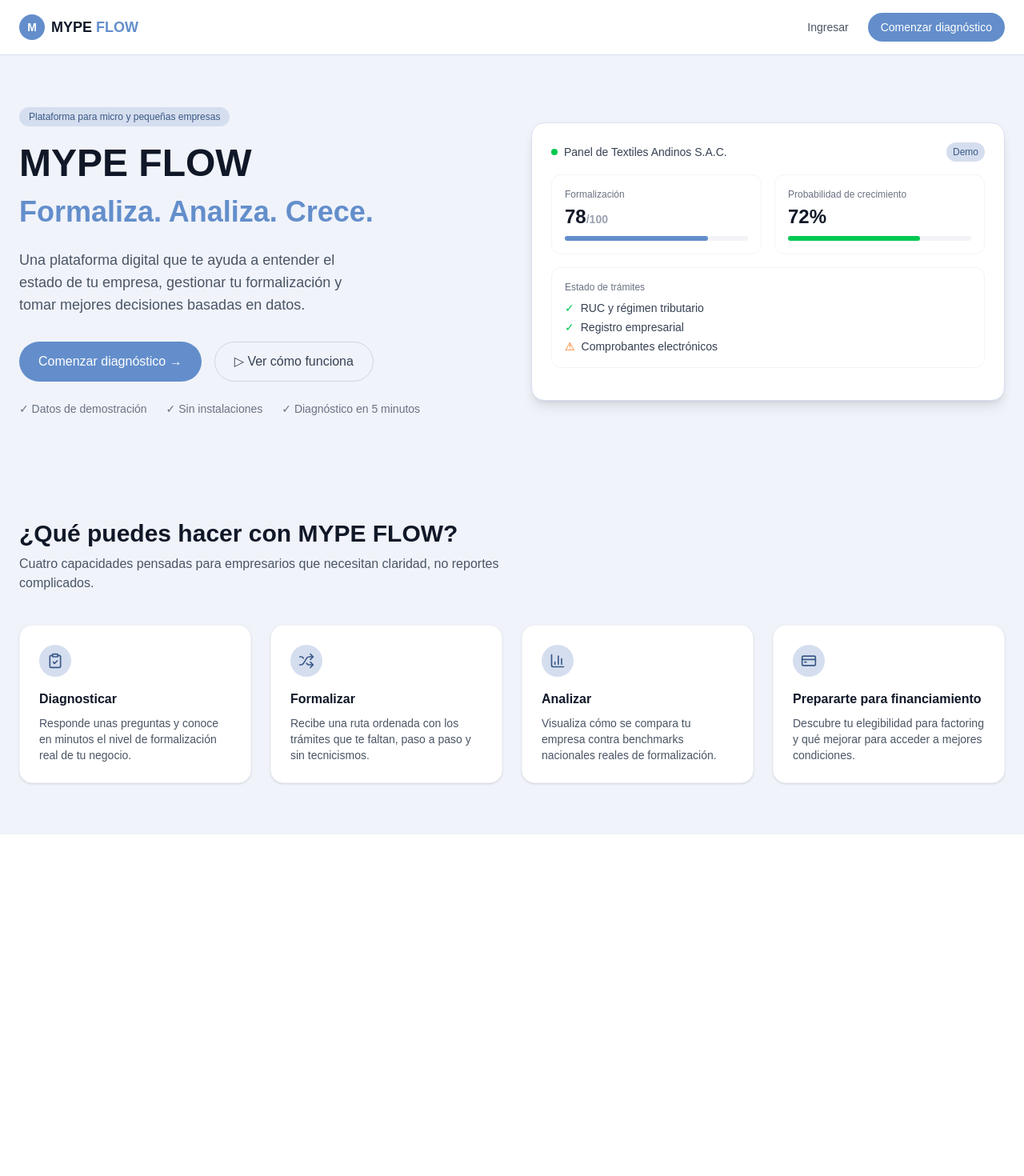
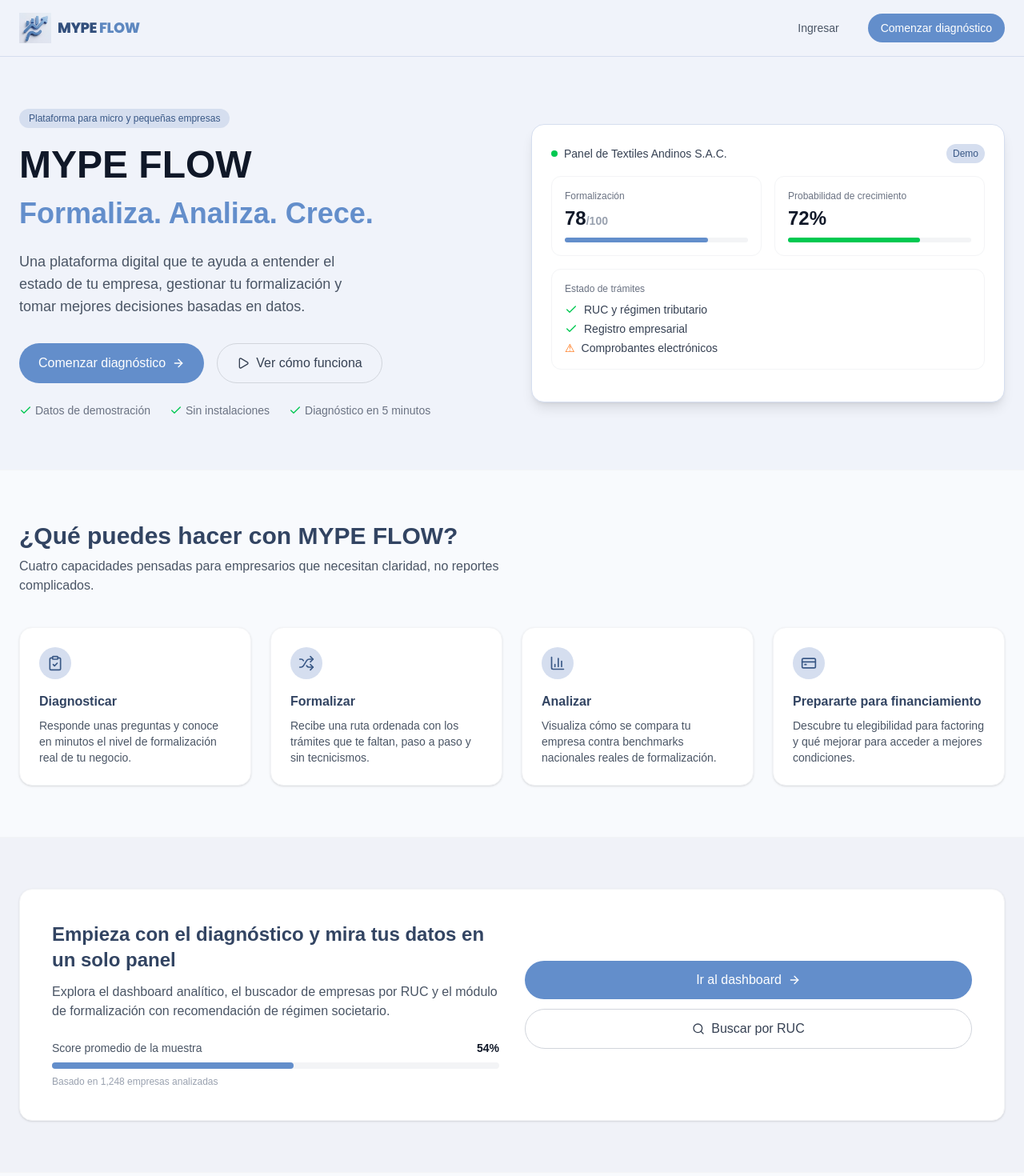
Before and after one commit to Dxexo10/mype-flow, a Next.js app in the folder web/: page / in a window 1280 px wide. Shown: the top 1470 px of the page at 80% size. Before the commit the page ends 1043 px from the top, so only its background shows below. Built offline with nearby package versions, Linux system fonts and the light colour scheme.

Commit message:
style: landing updates

```diff
--- /dev/null
+++ b/web/app/components/CTASection.tsx
@@ -0,0 +1,42 @@
+import { ArrowRight, Search } from "lucide-react";
+
+export default function CTASection() {
+  return (
+    <section className="bg-[#F0F2F8] py-16 border-t border-gray-100">
+      <div className="max-w-7xl mx-auto px-6">
+        <div className="bg-white rounded-2xl border border-gray-100 shadow-sm p-10 grid md:grid-cols-2 gap-8 items-center">
+          <div>
+            <h3 className="text-2xl font-extrabold text-[#324462] mb-3">
+                Empieza con el diagnóstico y mira tus datos en un solo panel
+            </h3>
+            <p className="text-gray-600 mb-6">
+              Explora el dashboard analítico, el buscador de empresas por RUC
+              y el módulo de formalización con recomendación de régimen
+              societario.
+            </p>
+
+            <div className="mb-2 flex justify-between text-sm">
+              <span className="text-gray-600">Score promedio de la muestra</span>
+              <span className="font-bold text-gray-900">54%</span>
+            </div>
+            <div className="h-2 bg-gray-100 rounded-full mb-2">
+              <div className="h-2 bg-brand-500 rounded-full w-[54%]"></div>
+            </div>
+            <p className="text-xs text-gray-400">
+              Basado en 1,248 empresas analizadas
+            </p>
+          </div>
+
+          <div className="flex flex-col gap-3">
+            <button className="flex items-center justify-center gap-2 bg-brand-500 hover:bg-brand-700 text-white font-medium px-6 py-3 rounded-full transition-colors">
+                Ir al dashboard <ArrowRight className="w-4 h-4" />
+            </button>
+            <button className="flex items-center justify-center gap-2 border border-gray-300 text-gray-700 font-medium px-6 py-3 rounded-full hover:bg-gray-50 transition-colors">
+                <Search className="w-4 h-4" /> Buscar por RUC
+            </button>
+          </div>
+        </div>
+      </div>
+    </section>
+  );
+}
--- a/web/app/components/Features.tsx
+++ b/web/app/components/Features.tsx
@@ -29,10 +29,10 @@ const features = [
 
 export default function Features() {
   return (
-    <section className="bg-brand-50 py-16">
+    <section className="bg-[#F8FAFD] py-16 border-t border-gray-100">
       <div className="max-w-7xl mx-auto px-6">
-        <h2 className="text-3xl font-extrabold text-gray-900 mb-2">
-          ¿Qué puedes hacer con MYPE FLOW?
+        <h2 className="text-3xl font-extrabold text-[#324462] mb-2">
+            ¿Qué puedes hacer con MYPE FLOW?
         </h2>
         <p className="text-gray-600 mb-10 max-w-2xl">
           Cuatro capacidades pensadas para empresarios que necesitan claridad,
@@ -50,7 +50,7 @@ export default function Features() {
                 <div className="w-10 h-10 rounded-full bg-brand-100 flex items-center justify-center mb-4">
                   <Icon className="w-5 h-5 text-brand-700" />
                 </div>
-                <h3 className="font-bold text-gray-900 mb-2">{f.title}</h3>
+                <h3 className="font-bold text-[#324462] mb-2">{f.title}</h3>
                 <p className="text-sm text-gray-600">{f.description}</p>
               </div>
             );
--- /dev/null
+++ b/web/app/components/Footer.tsx
@@ -0,0 +1,20 @@
+import Image from "next/image";
+
+export default function Footer() {
+  return (
+    <footer className="border-t border-gray-100 bg-[#F8FAFD] py-6">
+      <div className="max-w-7xl mx-auto px-6 flex items-center justify-between text-sm text-gray-500">
+        <div className="flex items-center gap-2 font-semibold text-gray-900">
+          <div className="flex items-center gap-2">
+                <Image src="/Logo.jpg" alt="MYPE Flow" width={35} height={35} />
+            <span className="font-poppins font-extrabold tracking-tight">
+                <span className="text-[#324F7C]">MYPE</span>{" "}
+                <span className="text-[#5E88C0]">FLOW</span>
+            </span>
+            </div>
+        </div>
+        <span>Datos de demostración</span>
+      </div>
+    </footer>
+  );
+}
--- a/web/app/components/Header.tsx
+++ b/web/app/components/Header.tsx
@@ -1,18 +1,21 @@
+import Image from "next/image";
+
 export default function Header() {
   return (
-    <header className="border-b border-brand-100 bg-white">
+    <header className="sticky top-0 z-50 border-b border-brand-100 bg-[#F0F3FA]">
       <div className="max-w-7xl mx-auto px-6 py-4 flex items-center justify-between">
         <div className="flex items-center gap-2">
-          <div className="w-8 h-8 rounded-full bg-brand-500 flex items-center justify-center text-white text-sm font-bold">
-            M
-          </div>
-          <span className="font-bold text-lg text-gray-900">
-            MYPE <span className="text-brand-500">FLOW</span>
-          </span>
+          <div className="flex items-center gap-2">
+            <Image src="/Logo.jpg" alt="MYPE Flow" width={40} height={40} />
+            <span className="font-poppins font-extrabold text-lg tracking-tight">
+                <span className="text-[#324F7C]">MYPE</span>{" "}
+                <span className="text-[#5E88C0]">FLOW</span>
+            </span>
+            </div>
         </div>
 
         <nav className="flex items-center gap-6">
-          <a href="#" className="text-sm text-gray-600 hover:text-brand-700">
+          <a href="#" className="text-sm text-gray-600 px-3 py-1.5 rounded-full transition-colors hover:bg-[#F8FAFD] hover:text-gray-900">
             Ingresar
           </a>
           <button className="bg-brand-500 hover:bg-brand-700 text-white text-sm font-medium px-4 py-2 rounded-full transition-colors">
--- a/web/app/components/Hero.tsx
+++ b/web/app/components/Hero.tsx
@@ -1,8 +1,9 @@
+import { ArrowRight, Play, Check } from "lucide-react";
+
 export default function Hero() {
   return (
     <section className="bg-brand-50">
       <div className="max-w-7xl mx-auto px-6 py-16 grid md:grid-cols-2 gap-12 items-center">
-        {/* Columna izquierda */}
         <div>
           <span className="inline-block bg-brand-100 text-brand-700 text-xs font-medium px-3 py-1 rounded-full mb-4">
             Plataforma para micro y pequeñas empresas
@@ -22,22 +23,28 @@ export default function Hero() {
           </p>
 
           <div className="flex gap-4 mb-6">
-            <button className="bg-brand-500 hover:bg-brand-700 text-white font-medium px-6 py-3 rounded-full transition-colors">
-              Comenzar diagnóstico →
+            <button className="flex items-center gap-2 bg-brand-500 hover:bg-brand-700 text-white font-medium px-6 py-3 rounded-full transition-colors">
+              Comenzar diagnóstico <ArrowRight className="w-4 h-4" />
             </button>
-            <button className="border border-gray-300 text-gray-700 font-medium px-6 py-3 rounded-full hover:bg-gray-50 transition-colors">
-              ▷ Ver cómo funciona
+            <button className="flex items-center gap-2 border border-gray-300 text-gray-700 font-medium px-6 py-3 rounded-full hover:bg-gray-50 transition-colors">
+              <Play className="w-4 h-4" /> Ver cómo funciona
             </button>
           </div>
 
           <div className="flex gap-6 text-sm text-gray-500">
-            <span>✓ Datos de demostración</span>
-            <span>✓ Sin instalaciones</span>
-            <span>✓ Diagnóstico en 5 minutos</span>
+            <span className="flex items-center gap-1">
+              <Check className="w-4 h-4 text-green-500" /> Datos de demostración
+            </span>
+            <span className="flex items-center gap-1">
+              <Check className="w-4 h-4 text-green-500" /> Sin instalaciones
+            </span>
+            <span className="flex items-center gap-1">
+              <Check className="w-4 h-4 text-green-500" /> Diagnóstico en 5 minutos
+            </span>
           </div>
         </div>
 
-        {/* Columna derecha: tarjeta demo */}
+        {/* Tarjeta demo (sin cambios respecto a lo que ya tenías) */}
         <div className="bg-white rounded-2xl shadow-lg p-6 border border-brand-100">
           <div className="flex items-center justify-between mb-4">
             <div className="flex items-center gap-2 text-sm text-gray-700">
@@ -72,10 +79,10 @@ export default function Hero() {
             <p className="text-xs text-gray-500 mb-2">Estado de trámites</p>
             <ul className="text-sm space-y-1">
               <li className="flex items-center gap-2 text-gray-700">
-                <span className="text-green-500">✓</span> RUC y régimen tributario
+                <Check className="w-4 h-4 text-green-500" /> RUC y régimen tributario
               </li>
               <li className="flex items-center gap-2 text-gray-700">
-                <span className="text-green-500">✓</span> Registro empresarial
+                <Check className="w-4 h-4 text-green-500" /> Registro empresarial
               </li>
               <li className="flex items-center gap-2 text-gray-700">
                 <span className="text-orange-500">⚠</span> Comprobantes electrónicos
--- a/web/app/globals.css
+++ b/web/app/globals.css
@@ -32,4 +32,5 @@ body {
   --color-brand-300: #8AAEE0;
   --color-brand-500: #638ECB;
   --color-brand-700: #395886;
+  --font-poppins: var(--font-poppins);
 }
--- a/web/app/layout.tsx
+++ b/web/app/layout.tsx
@@ -1,6 +1,7 @@
 import type { Metadata } from "next";
 import { Geist, Geist_Mono } from "next/font/google";
 import "./globals.css";
+import { Poppins } from "next/font/google";
 
 const geistSans = Geist({
   variable: "--font-geist-sans",
@@ -23,7 +24,13 @@ export default function RootLayout({ children }: LayoutProps<"/">) {
       lang="en"
       className={`${geistSans.variable} ${geistMono.variable} h-full antialiased`}
     >
-      <body className="min-h-full flex flex-col">{children}</body>
+      <body className={`${geistSans.variable} ${geistMono.variable} ${poppins.variable} antialiased`}>{children}</body>
     </html>
   );
 }
+
+const poppins = Poppins({
+  subsets: ["latin"],
+  weight: ["600", "700", "800"],
+  variable: "--font-poppins",
+});
--- a/web/app/page.tsx
+++ b/web/app/page.tsx
@@ -1,6 +1,8 @@
 import Header from "./components/Header";
 import Hero from "./components/Hero";
 import Features from "./components/Features";
+import CTASection from "./components/CTASection";
+import Footer from "./components/Footer";
 
 export default function Home() {
   return (
@@ -8,6 +10,8 @@ export default function Home() {
       <Header />
       <Hero />
       <Features />
+      <CTASection />
+      <Footer />
     </main>
   );
 }
```
Also changed, not shown: web/public/Logo.jpg (added), web/public/MYPE LOGO MEJORADO.jpg (added).
